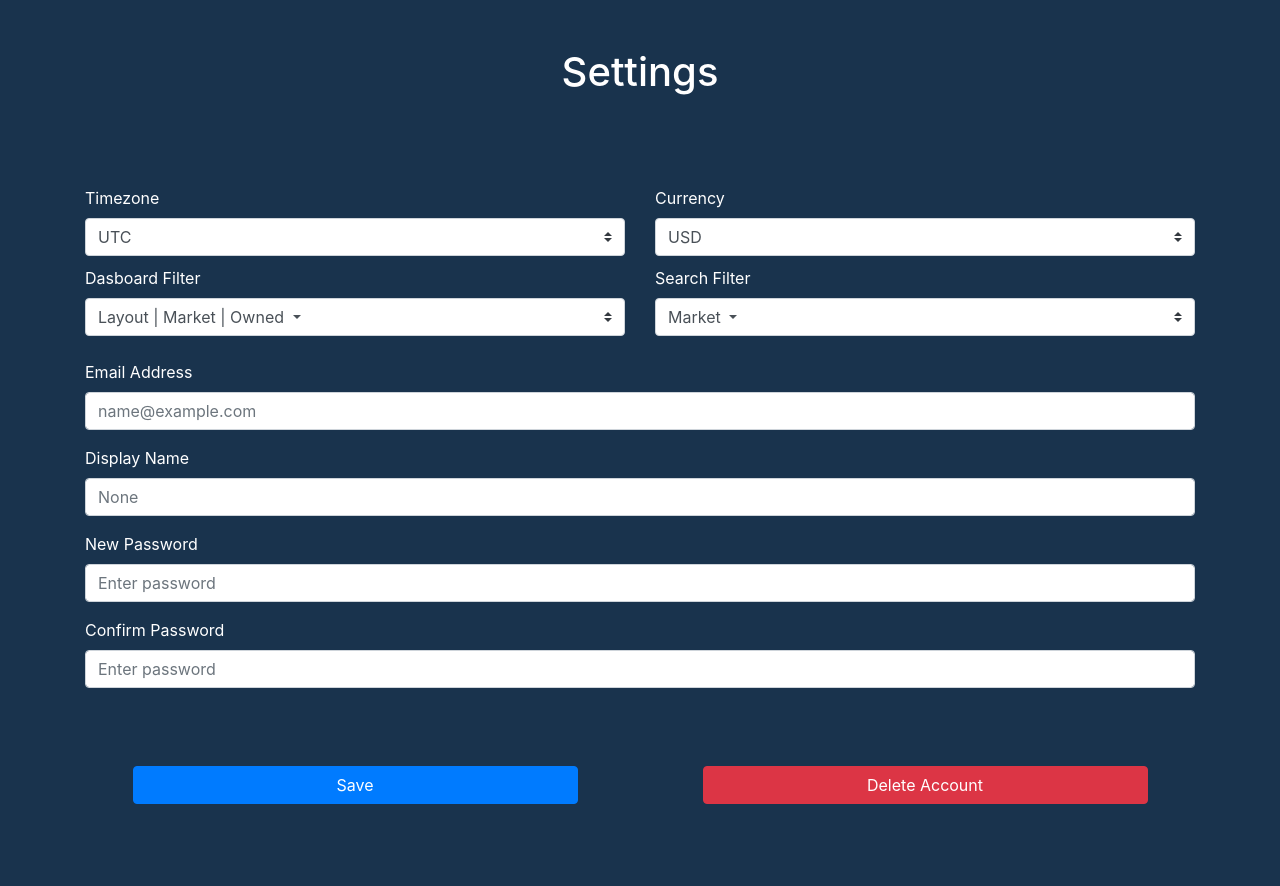
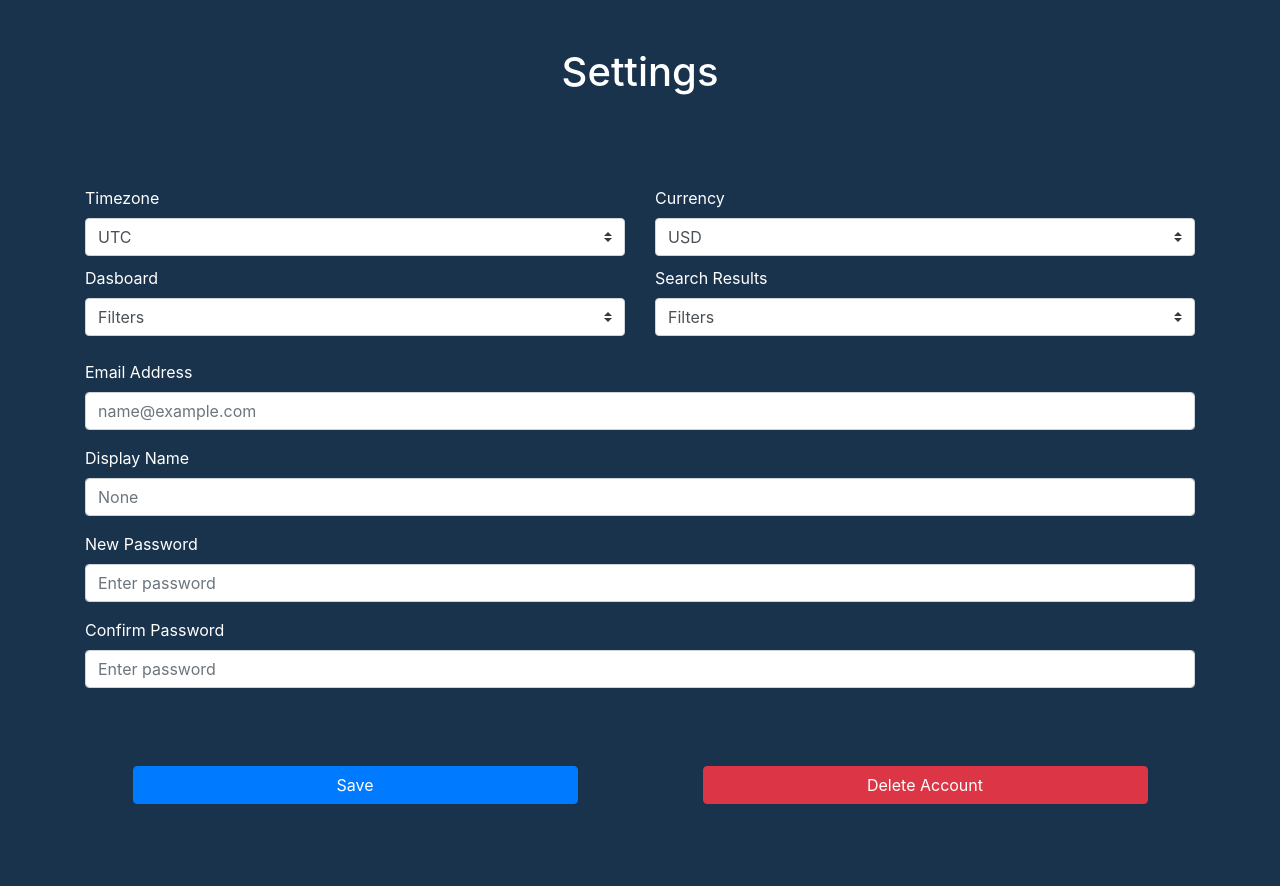
Before and after one commit to noeldolores/crypto_tracker, a Flask app: page /usersettings in a window 1280 px wide. Shown: the part 56-942 px from the top of the page. Run offline with Flask 2, Linux system fonts and the light colour scheme; the visitor is signed in with stand-in values (Sample User, id 1); data comes from the database, SQL or seed files in the repository; parts of the project's set-up code (start-up, migrations or seed data) failed here and were passed over; some libraries are stand-ins or nearby versions.

Commit message:
fixed dropdown label

```diff
--- a/website/templates/dashboardsettings.html
+++ b/website/templates/dashboardsettings.html
@@ -1,7 +1,7 @@
-<label for="dashboardOptions" class="text-white">Dasboard Filter</label>
+<label for="dashboardOptions" class="text-white">Dasboard</label>
 <div class="dropdown">
-  <button class="btn btn-default dropdown-toggle custom-select text-left" type="button" id="dropdownMenu2" data-toggle="dropdown" data-flip="false" aria-haspopup="true" aria-expanded="true">
-    <span class="caret">Layout | Market | Owned</span>
+  <button class="btn btn-default custom-select text-left" type="button" id="dropdownMenu2" data-toggle="dropdown" data-flip="false" aria-haspopup="true" aria-expanded="true">
+    <span class="caret"> Filters </span>
   </button>
   <ul class="dropdown-menu checkbox-menu allow-focus" aria-labelledby="dropdownMenu2">
 
--- a/website/templates/searchsettings.html
+++ b/website/templates/searchsettings.html
@@ -1,7 +1,7 @@
-<label for="dashboardOptions" class="text-white">Search Filter</label>
+<label for="dashboardOptions" class="text-white">Search Results</label>
 <div class="dropdown">
-  <button class="btn btn-default dropdown-toggle custom-select text-left" type="button" id="dropdownMenu1" data-toggle="dropdown" data-flip="false" aria-haspopup="true" aria-expanded="true">
-    <span class="caret"> Market </span>
+  <button class="btn btn-default custom-select text-left" type="button" id="dropdownMenu1" data-toggle="dropdown" data-flip="false" aria-haspopup="true" aria-expanded="true">
+    <span class="caret"> Filters </span>
   </button>
   <ul class="dropdown-menu checkbox-menu allow-focus" aria-labelledby="dropdownMenu1">
 
```
